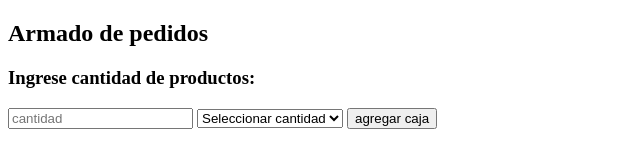
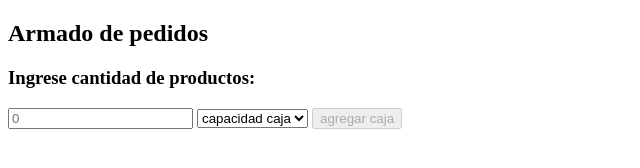
Before and after one commit to brianduffau/ejercicio02NT2, a plain HTML site: page index.html in a window 1280 px wide. Shown: the whole page, without its empty margins (0-640 px from the left). Drawn offline with nearby package versions, Linux system fonts and the light colour scheme.

Commit message:
agregamos input y ajustes varios

```diff
--- a/index.html
+++ b/index.html
@@ -17,18 +17,18 @@
         <div>
             <h2>Armado de pedidos</h2>
             <h3>Ingrese cantidad de productos:</h3>
-            <input v-model="cantidad" placeholder="cantidad">
+            <input v-model="cantidad" placeholder="0">
             <!--<p>espacio disponible en el pedido: {{cantidad}}</p>-->
 
             <select v-model="selected">
-                <option disabled value="">Seleccionar cantidad</option>
+                <option disabled value="">capacidad caja</option>
                 <option value="2">2</option>
                 <option value="5">5</option>
                 <option value="10">10</option>
                 <option value="25">25</option>
             </select>
 
-            <button @click="agregarCaja();" ref="addCajas">agregar caja</button>
+            <button @click="agregarCaja();" ref="addCajas" :disabled="cantidad==null">agregar caja</button>
             <!--<button @click="agregarProductos();" ref="addProds" style="visibility: hidden;">agregar productos</button>-->
 
             <div ref="errores"></div>
@@ -93,7 +93,7 @@ let myVue = new Vue({
                 this.$refs.errores.innerHTML = "";
                 let p = document.createElement("p");
                 p.style.color = 'red';
-                p.innerHTML = "debe seleccionar cantidad";
+                p.innerHTML = "debe seleccionar tipo de caja";
                 this.$refs.errores.append(p);
             }
         },
```
